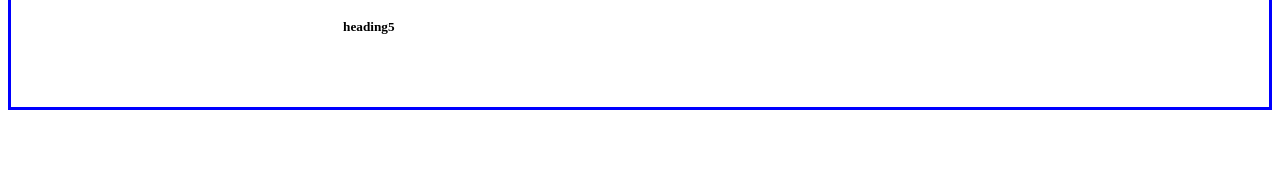
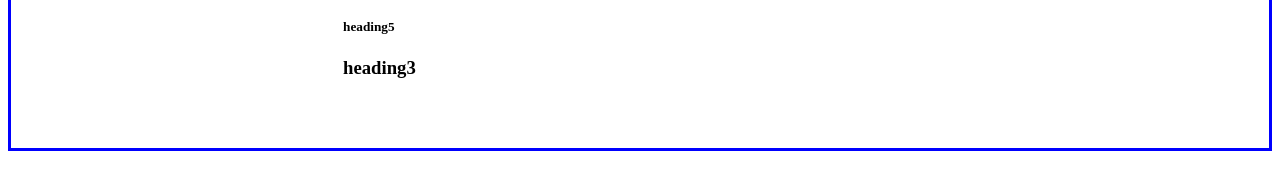
Before and after one commit to Vijitha095/demowebpage, a plain HTML site: page index.html in a window 1280 px wide. Shown: the part 198-388 px from the top of the page. Drawn offline with Linux system fonts and the light colour scheme.

Commit message:
modified commit

```diff
--- a/index.html
+++ b/index.html
@@ -23,6 +23,7 @@
             maxime maiores cupiditate libero, sapiente iure eos placeat ipsa. Nostrum dolore quasi accusamus in soluta,
             doloribus delectus repellendus.</p>
             <h5>heading5</h5>
+            <h3>heading3</h3>
     </div>
 
 </body>
```
